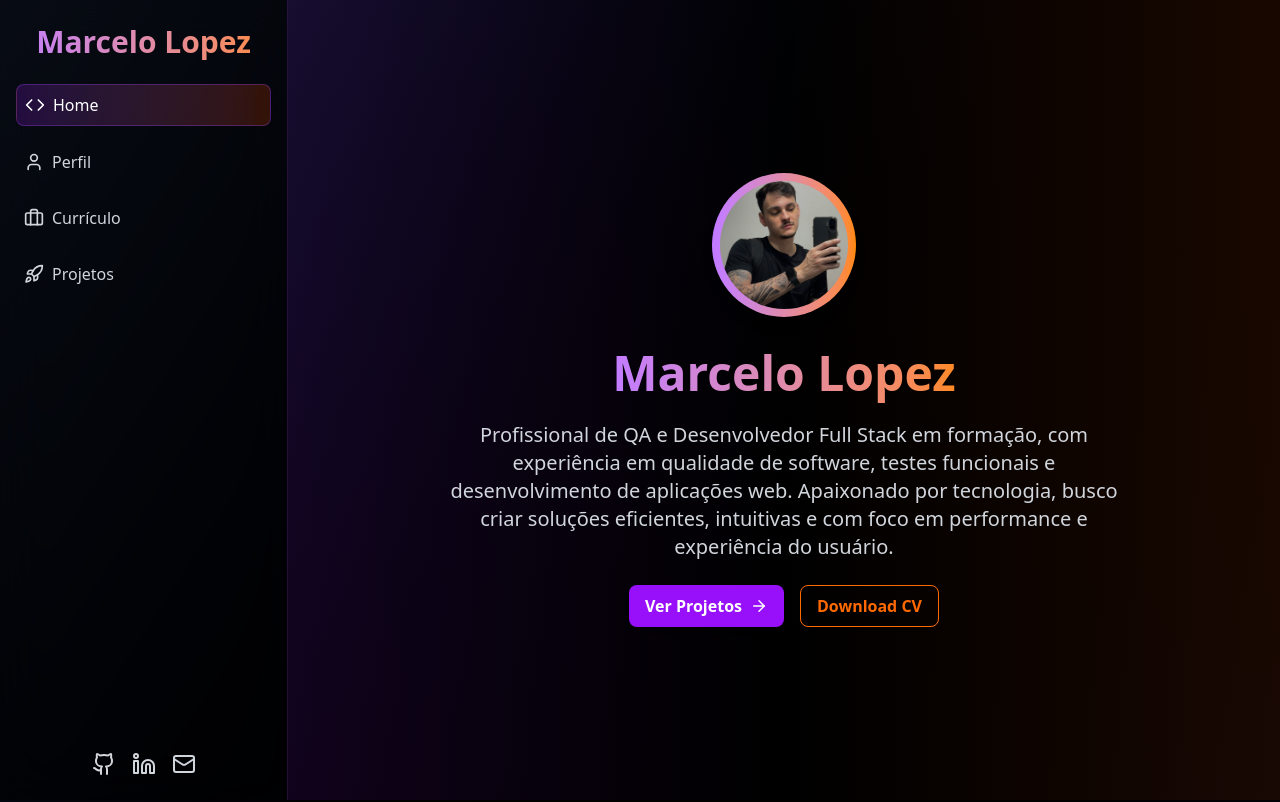
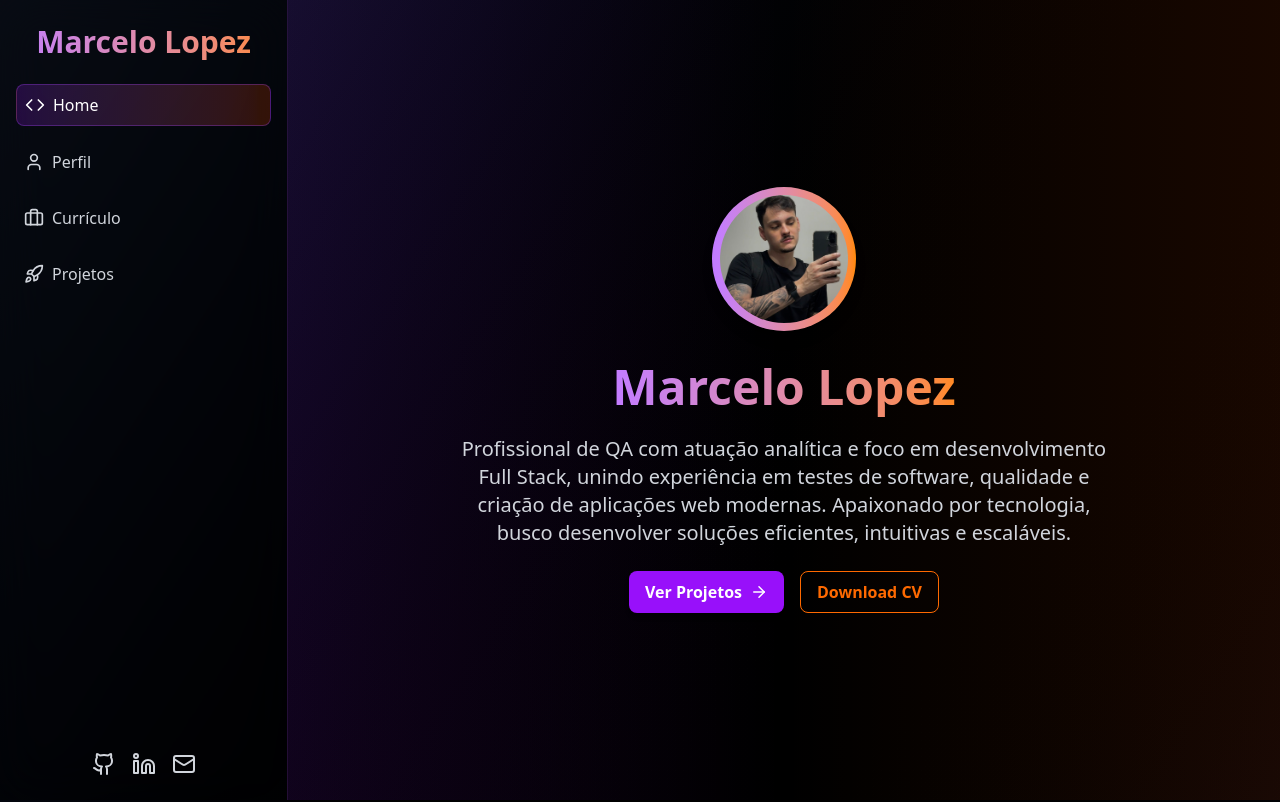
Before and after one commit to malopez23/marcelo-lopez, a React (Vite) app: page / in a window 1280 px wide. Shown: the top 802 px of the page. Built offline with nearby package versions, Linux system fonts and the light colour scheme; the HTML template or start-up script is replaced by a standard one.

Commit message:
update: melhorando descrições

```diff
--- a/src/pages/Home.jsx
+++ b/src/pages/Home.jsx
@@ -55,11 +55,10 @@ const Home = () => (
         transition={{ duration: 0.5, delay: 0.4 }}
         className="text-xl text-gray-300 mt-4 max-w-2xl mx-auto"
       >
-        Profissional de QA e Desenvolvedor Full Stack em formação, com
-        experiência em qualidade de software, testes funcionais e
-        desenvolvimento de aplicações web. Apaixonado por tecnologia, busco
-        criar soluções eficientes, intuitivas e com foco em performance e
-        experiência do usuário.
+        Profissional de QA com atuação analítica e foco em desenvolvimento Full
+        Stack, unindo experiência em testes de software, qualidade e criação de
+        aplicações web modernas. Apaixonado por tecnologia, busco desenvolver
+        soluções eficientes, intuitivas e escaláveis.
       </motion.p>
       <motion.div
         initial={{ opacity: 0, y: 30 }}
--- a/src/pages/Profile.jsx
+++ b/src/pages/Profile.jsx
@@ -48,7 +48,7 @@ export default function Profile() {
     email: "malopez.rodriguez23@gmail.com",
     phone: "+55 (11) 99999-9999",
     age: "25 anos",
-    bio: "Desenvolvedor full stack apaixonado por tecnologia e inovação. Especializado em React, Node.js e criação de interfaces modernas. Sempre em busca de novos desafios e oportunidades para crescer profissionalmente.",
+    bio: "Profissional de QA com perfil analítico e foco em desenvolvimento Full Stack. Possuo experiência em testes de software, qualidade de aplicações e desenvolvimento web com React, Node.js e tecnologias do ecossistema JavaScript. Sempre em busca de evolução contínua e novos desafios.",
   };
 
   const skillCategories = {
--- a/src/pages/Resume.jsx
+++ b/src/pages/Resume.jsx
@@ -47,7 +47,7 @@ export default function Resume() {
       period: "2022 - 2025",
       status: "Concluído",
       description:
-        "Foco em desenvolvimento web, banco de dados, metodologias ágeis e gerenciamento de projetos.",
+        "Formado em 2026. Formação voltada para desenvolvimento de software, banco de dados, análise de sistemas, qualidade de software e desenvolvimento web Full Stack. Experiência acadêmica com tecnologias como Java, JavaScript, React, Python, SQL e metodologias ágeis, com foco na criação de soluções modernas e eficientes.",
     },
     {
       degree: "Ensino Médio",
```
